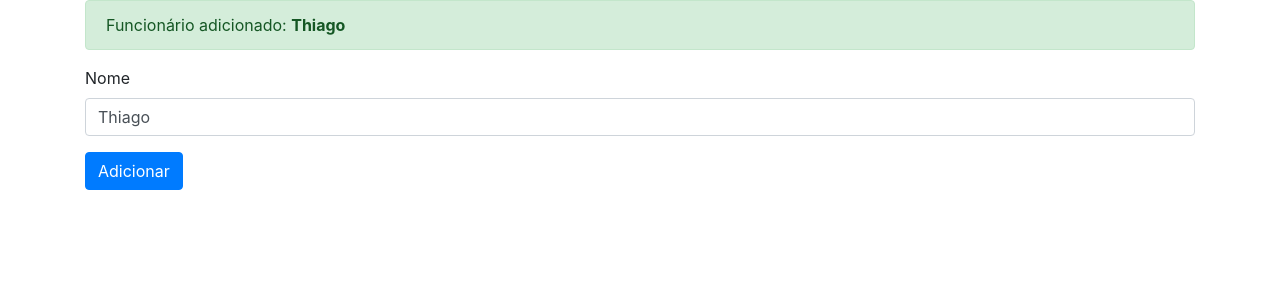
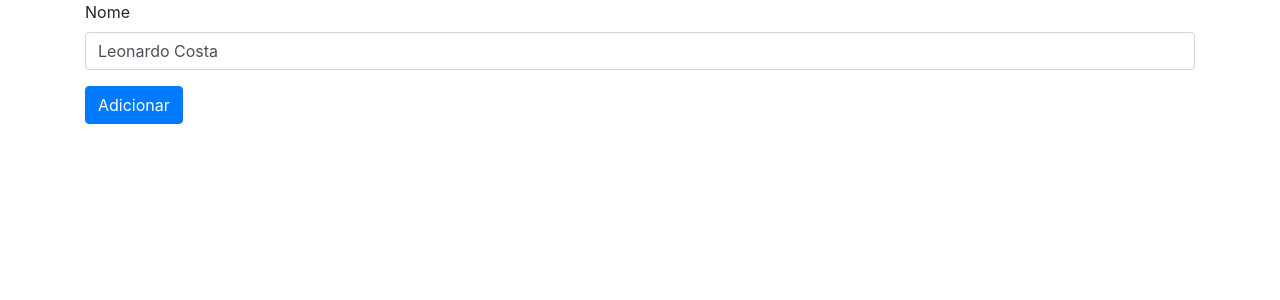
Before and after one commit to LeonardoCosta90/AlgaWorks-AlgaMoney, an Angular app in the folder meuprojeto/: page / in a window 1280 px wide. Shown: the top 300 px of the page. Built offline with nearby package versions, Linux system fonts and the light colour scheme.

Commit message:
9. Angular Fundamentos -- 9.12. Exibindo condicionalmente com as diretivas ngIf e hidden

```diff
--- a/meuprojeto/src/app/app.component.html
+++ b/meuprojeto/src/app/app.component.html
@@ -1,11 +1,19 @@
 <div class="container">
-  <div class="alert alert-success" role="alert">
+    <!--
+  <div class="alert alert-success" role="alert" *ngIf="adicionado">
+        Funcionário adicionado: <strong>{{nome}}</strong>
+    </div>
+    -->
+
+
+    <div class="alert alert-success" role="alert" [hidden]="!adicionado">
         Funcionário adicionado: <strong>{{nome}}</strong>
     </div>
 
     <div class="form-group">
         <label>Nome</label>
-      <input type="text" class="form-control" [(ngModel)]="nome">
+        <input type="text" class="form-control" [(ngModel)]="nome"
+            (focus)="adicionado = false">
     </div>
 
     <button type="button" class="btn btn-primary"
--- a/meuprojeto/src/app/app.component.ts
+++ b/meuprojeto/src/app/app.component.ts
@@ -6,13 +6,12 @@
   styleUrls: ['./app.component.css']
 })
 export class AppComponent {
-  nome = 'Thiago';
+  nome = 'Leonardo Costa';
+  adicionado = false;
 
   adicionar() {
     console.log(`Adicionando ${this.nome}`);
-
-    const numero = Math.round(Math.random() * 100);
-    this.nome = 'João ' + numero;
+    this.adicionado = true;
   }
 
 }
```
Lines whose indentation alone changed are shown as unchanged.
